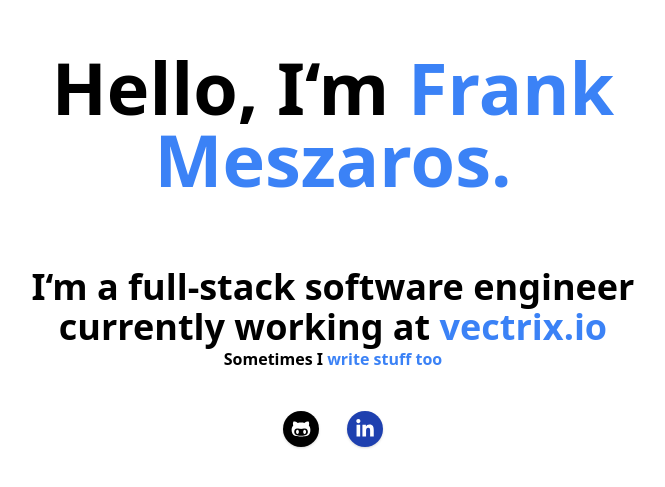
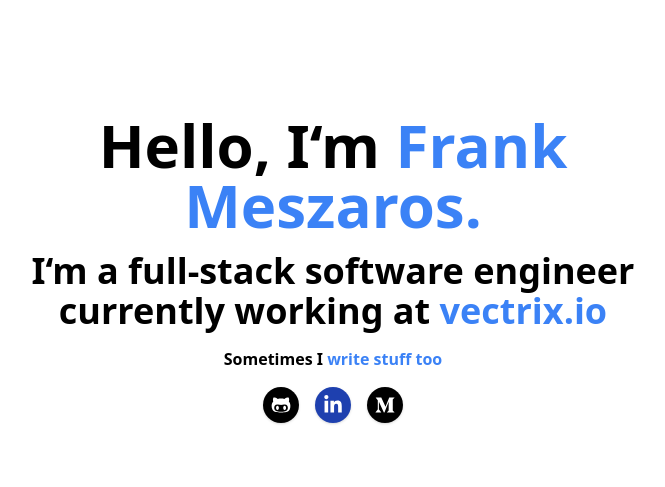
Before and after one commit to frankmeszaros/nextportfolio, a Next.js app: page / in a window 1280 px wide. Shown: the part 131-618 px from the top of the page, without its empty margins (307-972 px from the left). Built offline with nearby package versions, Linux system fonts and the light colour scheme; what @tailwindcss/typography would draw is missing.

Commit message:
add better respsonsive styling on different screen sizes

```diff
--- a/pages/index.tsx
+++ b/pages/index.tsx
@@ -1,4 +1,4 @@
-import { FaLinkedinIn, FaGithubAlt } from "react-icons/fa";
+import { FaLinkedinIn, FaGithubAlt, FaMediumM } from "react-icons/fa";
 import { useRouter } from "next/router";
 import Button from "../components/Button";
 import Layout from "../components/Layout";
@@ -8,13 +8,12 @@ const IndexPage = () => {
 
   return (
     <Layout title="Frank Meszaros">
-      <div className="flex flex-col h-full justify-center text-center font-bold ">
-        <p className="w-3/5 mx-auto text-7xl">
+      <div className="flex flex-col h-full justify-center text-center font-bold overflow-auto space-y-4">
+        <p className="w-3/5 mx-auto text-4xl md:text-5xl lg:text-6xl">
           Hello, I&lsquo;m <span className="text-primary">Frank Meszaros.</span>
-          <br />
-          <br />
         </p>
-        <p className="mx-auto w-1/2 text-4xl">
+
+        <p className="mx-auto w-1/2 text-2xl md:text-3xl lg:text-4xl">
           I&lsquo;m a full-stack software engineer currently working at&nbsp;
           <a href="https://vectrix.io" className="hover:underline text-primary">
             vectrix.io
@@ -29,7 +28,7 @@ const IndexPage = () => {
             write stuff too
           </a>
         </p>
-        <div className="w-32 flex justify-around my-10 mx-auto text-xl">
+        <div className="flex justify-around mx-auto text-xl space-x-4">
           <Button
             round
             content={<FaGithubAlt />}
@@ -47,6 +46,14 @@ const IndexPage = () => {
               router.push("https://linkedin.com/in/frankwmeszaros")
             }
           />
+
+          <Button
+            round
+            content={<FaMediumM />}
+            primary
+            backgroundColor="bg-black"
+            onClick={() => router.push("https://frankmeszaros.medium.com")}
+          />
         </div>
       </div>
     </Layout>
```
